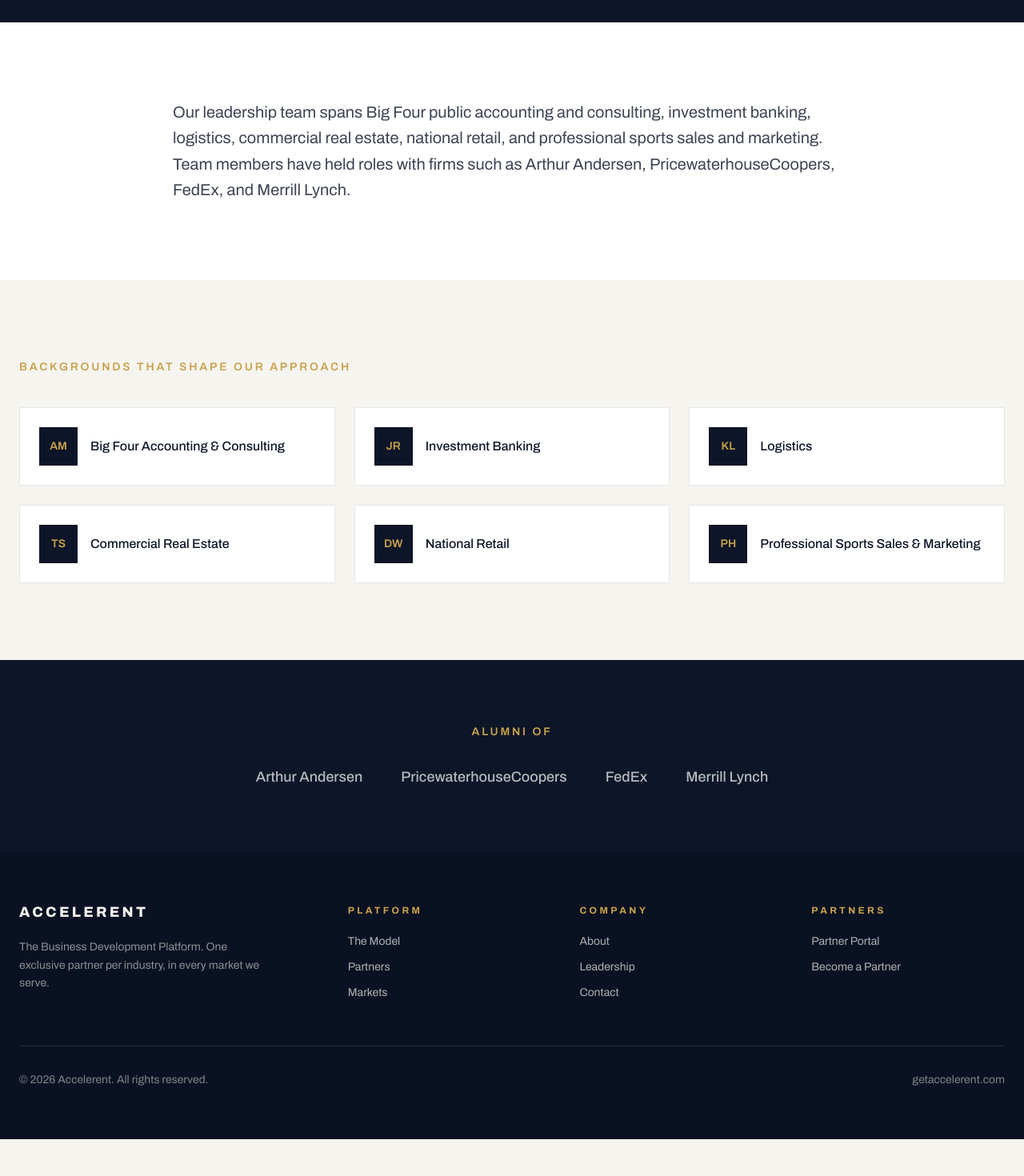
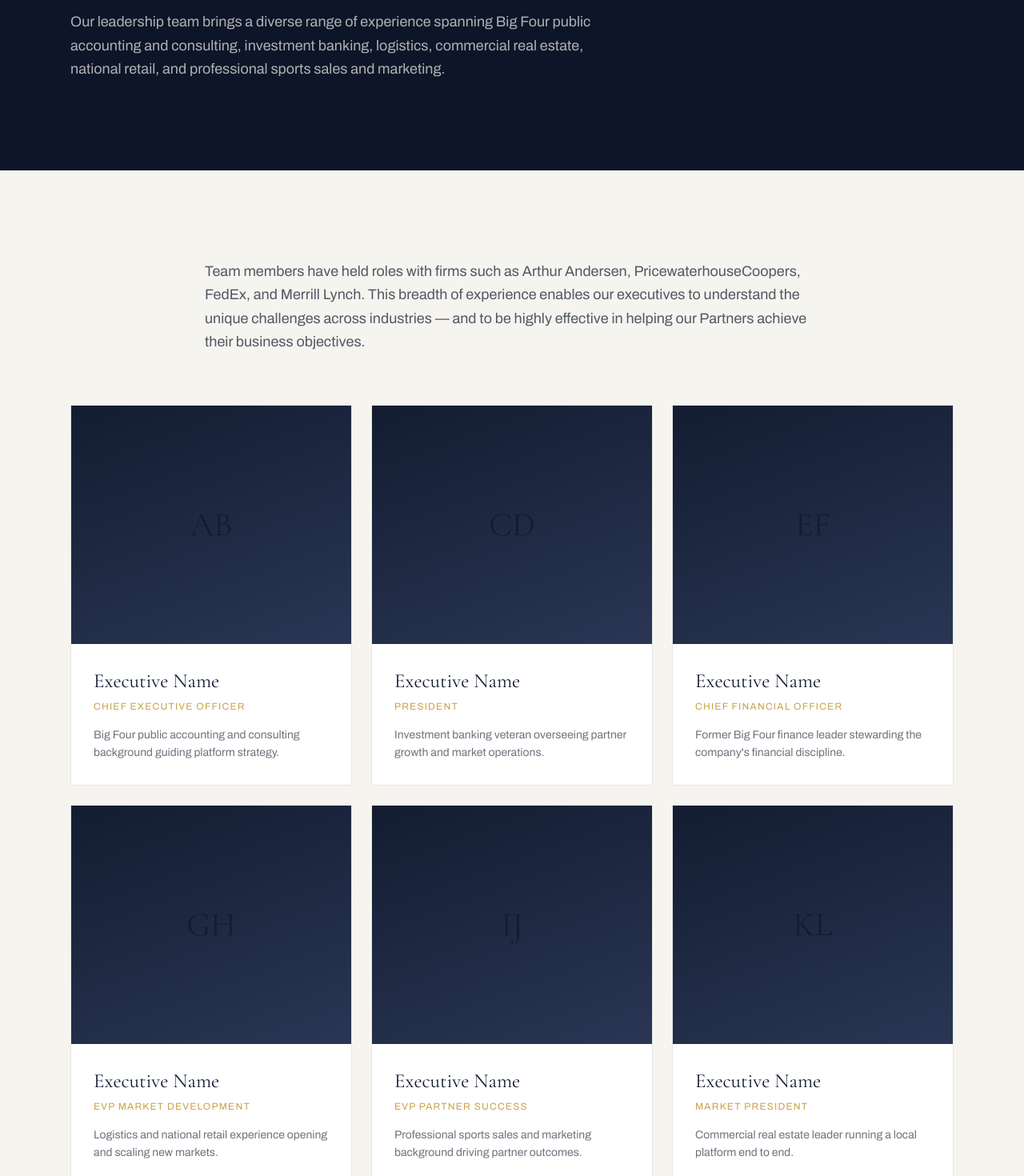
Before and after one commit to OmniWFM/getaccelerent, a Next.js app: page /leadership in a window 1280 px wide. Shown: the part 440-1910 px from the top of the page at 80% size. Before the commit the page ends 1864 px from the top, so only its background shows below. Built offline with nearby package versions, Linux system fonts and the light colour scheme.

Commit message:
Redesign v2: leadership page

```diff
--- a/src/app/leadership/page.tsx
+++ b/src/app/leadership/page.tsx
@@ -1,86 +1,112 @@
 import type { Metadata } from "next";
-import PageHero from "@/components/PageHero";
 import Reveal from "@/components/Reveal";
+import TiltCard from "@/components/TiltCard";
 
 export const metadata: Metadata = {
   title: "Leadership",
   description:
-    "Accelerent's leadership team brings experience from Big Four accounting, investment banking, logistics, commercial real estate, national retail, and professional sports.",
+    "Accelerent's leadership team brings experience across Big Four accounting, investment banking, logistics, commercial real estate, national retail, and professional sports.",
 };
 
-const sectors = [
-  "Big Four Accounting & Consulting",
-  "Investment Banking",
-  "Logistics",
-  "Commercial Real Estate",
-  "National Retail",
-  "Professional Sports Sales & Marketing",
+const team = [
+  {
+    initials: "AB",
+    title: "Chief Executive Officer",
+    bio: "Big Four public accounting and consulting background guiding platform strategy.",
+  },
+  {
+    initials: "CD",
+    title: "President",
+    bio: "Investment banking veteran overseeing partner growth and market operations.",
+  },
+  {
+    initials: "EF",
+    title: "Chief Financial Officer",
+    bio: "Former Big Four finance leader stewarding the company's financial discipline.",
+  },
+  {
+    initials: "GH",
+    title: "EVP Market Development",
+    bio: "Logistics and national retail experience opening and scaling new markets.",
+  },
+  {
+    initials: "IJ",
+    title: "EVP Partner Success",
+    bio: "Professional sports sales and marketing background driving partner outcomes.",
+  },
+  {
+    initials: "KL",
+    title: "Market President",
+    bio: "Commercial real estate leader running a local platform end to end.",
+  },
 ];
-
-const firms = ["Arthur Andersen", "PricewaterhouseCoopers", "FedEx", "Merrill Lynch"];
-
-function initials(seed: number) {
-  const pairs = ["AM", "JR", "KL", "TS", "DW", "PH"];
-  return pairs[seed % pairs.length];
-}
 
 export default function Leadership() {
   return (
     <>
-      <PageHero
-        eyebrow="Leadership"
-        title="Experience across every table."
-        subtitle="Our leadership team brings a diverse range of experience — enabling our executives to understand the unique challenges across industries and help clients achieve their objectives."
-      />
-
-      <section className="bg-white py-24">
-        <div className="mx-auto max-w-4xl px-6">
-          <Reveal>
-            <p className="text-xl leading-relaxed text-navy/80">
-              Our leadership team spans Big Four public accounting and consulting,
-              investment banking, logistics, commercial real estate, national
-              retail, and professional sports sales and marketing. Team members
-              have held roles with firms such as Arthur Andersen,
-              PricewaterhouseCoopers, FedEx, and Merrill Lynch.
-            </p>
-          </Reveal>
+      {/* Hero */}
+      <section className="relative overflow-hidden bg-navy pt-52 pb-28">
+        <div className="mx-auto max-w-6xl px-6">
+          <p className="eyebrow text-gold">LEADERSHIP</p>
+          <h1 className="font-display mt-6 text-paper" style={{ fontSize: "clamp(48px,7vw,84px)", lineHeight: 1.02 }}>
+            Experience across every discipline.
+          </h1>
+          <p className="mt-8 max-w-2xl text-lg leading-relaxed" style={{ color: "rgba(246,244,239,.7)" }}>
+            Our leadership team brings a diverse range of experience spanning Big Four public
+            accounting and consulting, investment banking, logistics, commercial real estate,
+            national retail, and professional sports sales and marketing.
+          </p>
         </div>
       </section>
 
-      <section className="bg-paper py-24">
-        <div className="mx-auto max-w-7xl px-6">
+      {/* Paper section */}
+      <section className="bg-paper py-28">
+        <div className="mx-auto max-w-6xl px-6">
           <Reveal>
-            <p className="gold-underline mb-10 inline-block text-sm font-semibold uppercase tracking-[0.2em] text-gold">
-              Backgrounds that shape our approach
+            <p className="mx-auto max-w-3xl text-lg leading-relaxed text-navy/70">
+              Team members have held roles with firms such as Arthur Andersen,
+              PricewaterhouseCoopers, FedEx, and Merrill Lynch. This breadth of experience enables
+              our executives to understand the unique challenges across industries — and to be
+              highly effective in helping our Partners achieve their business objectives.
             </p>
           </Reveal>
-          <div className="grid gap-6 md:grid-cols-3">
-            {sectors.map((s, i) => (
-              <Reveal key={s} delay={i * 80}>
-                <div className="flex h-full items-center gap-4 rounded-2xl border border-navy/10 bg-white p-6">
-                  <div className="flex h-12 w-12 flex-shrink-0 items-center justify-center rounded-full bg-navy text-sm font-semibold text-gold">
-                    {initials(i)}
+
+          <div className="mt-16 grid gap-6 sm:grid-cols-2 lg:grid-cols-3">
+            {team.map((m, i) => (
+              <Reveal key={m.initials} delay={i * 70}>
+                <TiltCard>
+                  <div className="h-full border border-hair bg-white">
+                    <div
+                      className="flex items-center justify-center"
+                      style={{
+                        aspectRatio: "4 / 3.4",
+                        background: "linear-gradient(160deg,#131C31,#2A3654)",
+                      }}
+                    >
+                      <span className="font-display text-gold" style={{ fontSize: "42px" }}>
+                        {m.initials}
+                      </span>
+                    </div>
+                    <div className="p-7">
+                      <h3 className="font-display text-navy" style={{ fontSize: "25px" }}>
+                        Executive Name
+                      </h3>
+                      <p className="mt-1 uppercase text-gold" style={{ fontSize: "12px", letterSpacing: "0.1em" }}>
+                        {m.title}
+                      </p>
+                      <p className="mt-4 text-navy/60" style={{ fontSize: "14px", lineHeight: 1.6 }}>
+                        {m.bio}
+                      </p>
+                    </div>
                   </div>
-                  <p className="font-medium text-navy">{s}</p>
-                </div>
+                </TiltCard>
               </Reveal>
             ))}
           </div>
-        </div>
-      </section>
 
-      <section className="bg-navy py-20">
-        <div className="mx-auto max-w-5xl px-6 text-center">
-          <Reveal>
-            <p className="text-sm font-semibold uppercase tracking-[0.2em] text-gold">
-              Alumni of
-            </p>
-            <div className="mt-8 flex flex-wrap items-center justify-center gap-x-12 gap-y-6">
-              {firms.map((f) => (
-                <span key={f} className="text-lg font-medium text-white/70">{f}</span>
-              ))}
-            </div>
-          </Reveal>
+          <p className="mt-12 italic text-navy/45" style={{ fontSize: "13px" }}>
+            Headshots, names, and bios to be replaced with the current Accelerent leadership team.
+          </p>
         </div>
       </section>
     </>
```
